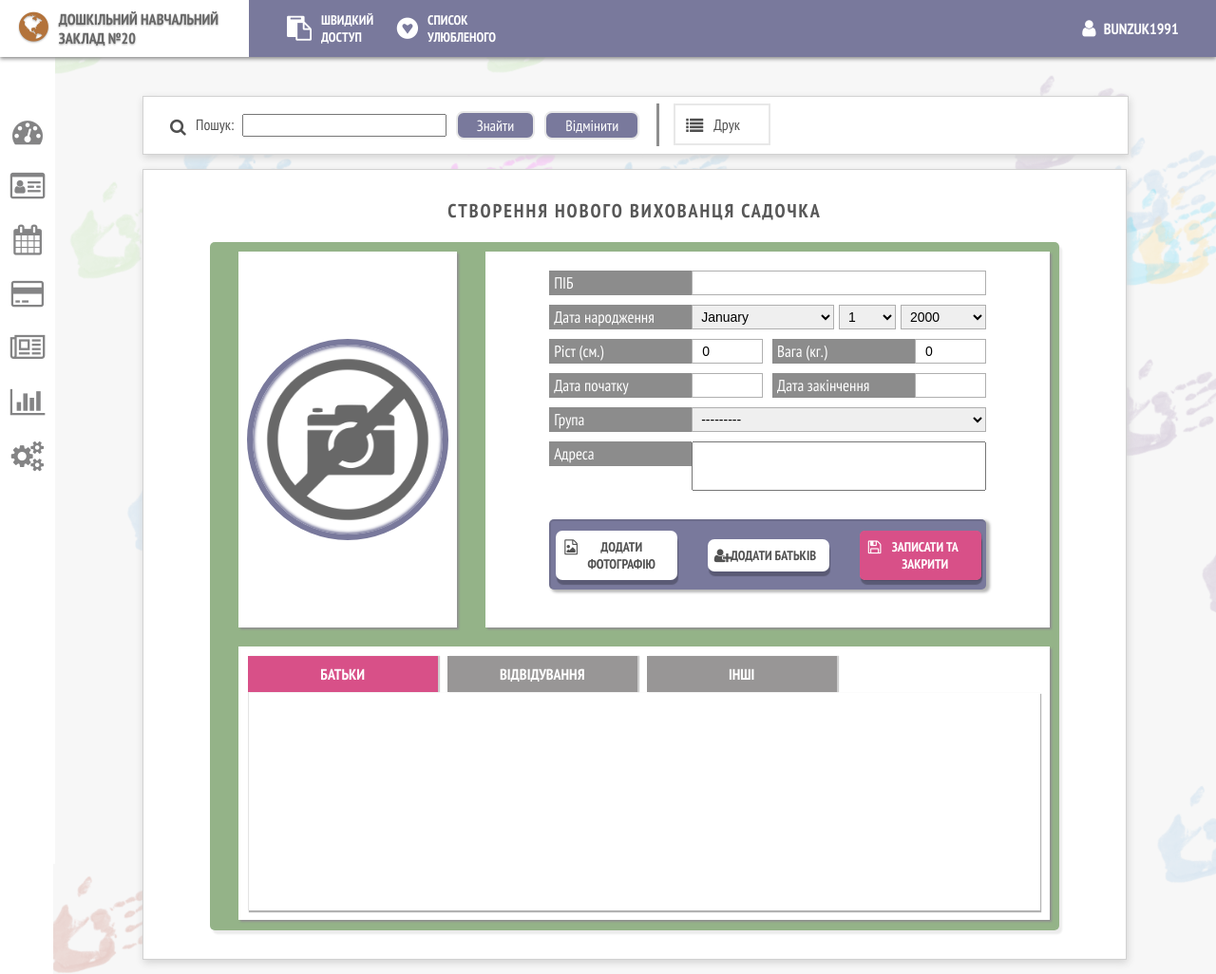
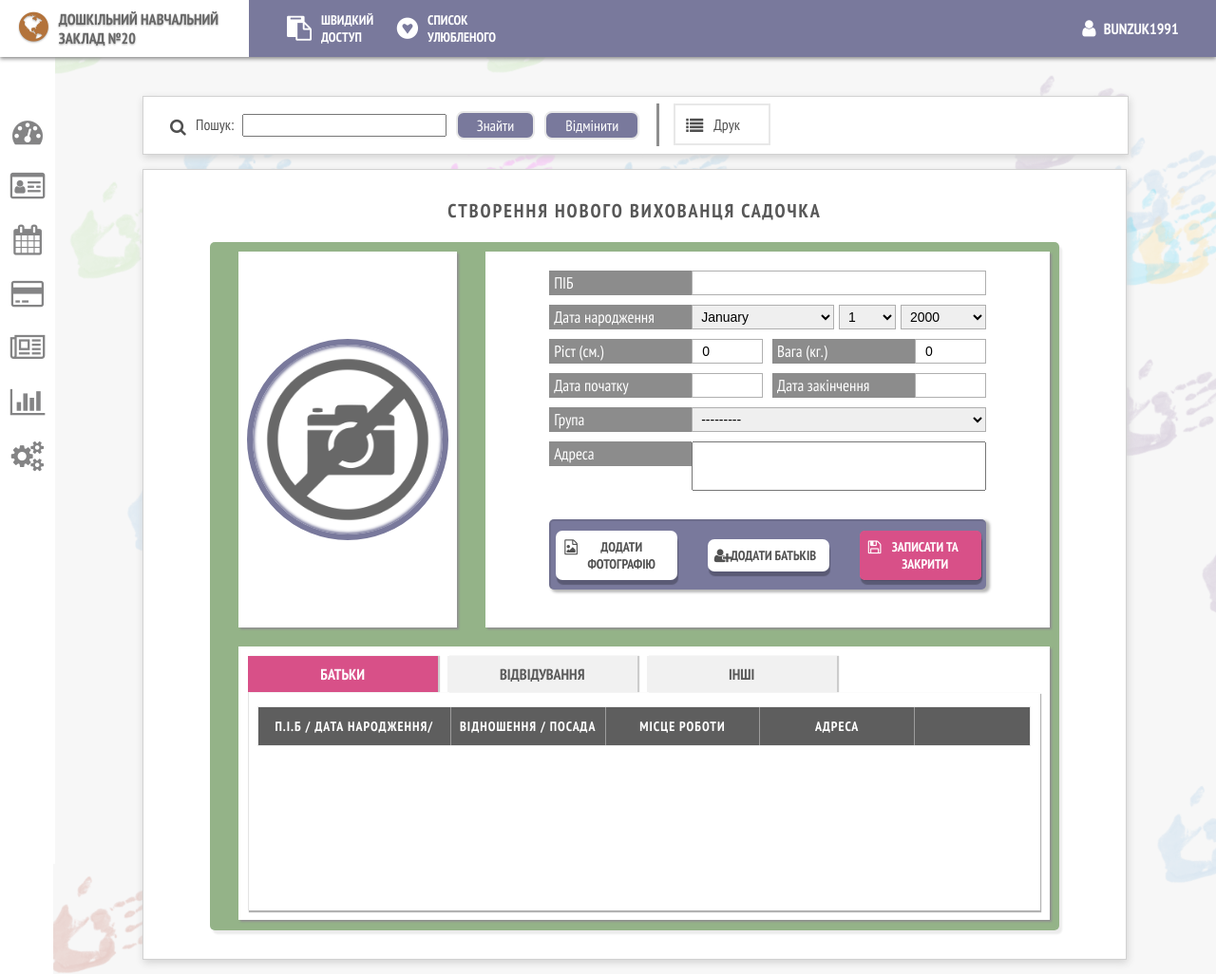
Before and after one commit to bunzuk1991/kindergarden-pro, a Django app: template garden/templates/garden/child_detail.html in a window 1280 px wide. Shown: the whole page at 95% size. Run offline with Django 3.2, Linux system fonts and the light colour scheme; the template is opened without the code that fills it: values that come from a table or form of the project are taken from there, others are empty; data comes from the database, SQL or seed files in the repository; both versions use the stored data as it was after the commit; style sheets or scripts are compiled from the project's sources; parts of the project's set-up code (start-up, migrations or seed data) failed here and were passed over; some libraries are stand-ins or nearby versions.

Commit message:
11.11.2018

```diff
--- a/garden/admin.py
+++ b/garden/admin.py
@@ -20,5 +20,3 @@ admin.site.register(Group)
 admin.site.register(Relation)
 admin.site.register(Parent)
 admin.site.register(Children, ChildrenAdmin)
-admin.site.register(PaymentGroup)
-admin.site.register(ChildPaymentGroup)
--- a/garden/models.py
+++ b/garden/models.py
@@ -90,45 +90,3 @@ class Parent(models.Model):
 
     def __str__(self):
         return '%s(%s)' % (self.fullname, self.child.fullname)
-
-
-class PaymentGroup(models.Model):
-    fullname = models.CharField(max_length=120, default='', blank=True)
-    slug = models.SlugField(default='', blank=True)
-
-    def __str__(self):
-        return self.fullname
-
-
-class ChildPaymentGroup(models.Model):
-    child = models.ForeignKey(Children, on_delete=models.CASCADE)
-    payment_group = models.ForeignKey(PaymentGroup, on_delete=models.CASCADE)
-    date_start = models.DateField(auto_now=False)
-    date_end = models.DateField(auto_now=False, blank=True, null=True)
-    enable = models.BooleanField(default=True)
-
-    def __str__(self):
-        return '%s:%s' % (self.child.fullname, self.payment_group.fullname)
-
-
-def slug_save(sender, instance, *args, **kwargs):
-    if not instance.slug:
-        if hasattr(instance, 'name'):
-            instance.slug = uniqe_slug_generator(instance, instance.name, instance.slug)
-        else:
-            instance.slug = uniqe_slug_generator(instance, instance.fullname, instance.slug)
-
-
-def group_name_create(sender, instance, *args, **kwargs):
-    if not instance.name:
-        instance.name = '%s (%s/%s)' % (instance.gardengroup.name, instance.yearin.year, instance.yearout.year)
-        print(dir(instance.yearin))
-
-
-pre_save.connect(slug_save, sender=Organisation)
-pre_save.connect(slug_save, sender=GardenGroup)
-pre_save.connect(group_name_create, sender=Group)
-pre_save.connect(slug_save, sender=Group)
-pre_save.connect(slug_save, sender=Children)
-pre_save.connect(slug_save, sender=Relation)
-pre_save.connect(slug_save, sender=PaymentGroup)
--- a/garden/templates/garden/child_detail.html
+++ b/garden/templates/garden/child_detail.html
@@ -221,6 +221,23 @@
 
                                     <ul class="list-parents">
                                         {{ formset.management_form }}
+                                        <li class="lst-parent" id="lst-title">
+                                            <div class="field-container">
+                                                <p>П.І.Б / Дата народження/ Телефон</p>
+                                            </div>
+                                            <div class="field-container">
+                                                <p>Відношення / посада</p>
+                                            </div>
+                                            <div class="field-container">
+                                                <p>Місце роботи</p>
+                                            </div>
+                                            <div class="field-container">
+                                                <p>Адреса</p>
+                                            </div>
+                                            <div class="field-container">
+                                                <p></p>
+                                            </div>
+                                        </li>
                                         {% for form_ in formset %}
                                         {{ form_.non_field_errors }}
                                             <li class="lst-parent" id="lst-{{ forloop.counter0 }}" data-operation="" data-delete="">
@@ -282,8 +299,6 @@
                                 <div class="tab">
                                     <ul class="pay-group-list">
                                         {{ pay_formset.management_form }}
-                                        {% for form_pay in pay_formset %}
-                                        {{ form_pay.non_field_errors }}
                                         <li class="pay-group-elem pay-group-title">
                                             <div class="pay-account">
                                                 <span>Порядок</span>
@@ -301,6 +316,8 @@
                                                 <span>Активність</span>
                                             </div>
                                         </li>
+                                        {% for form_pay in pay_formset %}
+                                        {{ form_pay.non_field_errors }}
                                         <li class="pay-group-elem">
                                             <div class="pay-account">
                                                 {{ form_.id }}
--- a/garden/views.py
+++ b/garden/views.py
@@ -6,6 +6,7 @@ from .forms import *
 from .mixins import UniversalMixins
 from .custom import *
 from django.utils.timezone import now
+from accounting.models import ChildPaymentGroup
 
 
 class ChildrenListView(UniversalMixins, ListView):
--- a/kindergarden/settings.py
+++ b/kindergarden/settings.py
@@ -38,6 +38,7 @@ INSTALLED_APPS = [
     'django.contrib.messages',
     'django.contrib.staticfiles',
     'garden.apps.GardenConfig',
+    'accounting.apps.AccountingConfig',
 ]
 
 MIDDLEWARE = [
--- a/static_in_dev/css/child-detail.css
+++ b/static_in_dev/css/child-detail.css
@@ -86,10 +86,10 @@
             outline: none;
             padding: 5px 10px; }
           .modal .modal-wrapper .modal-content .form-group .birth-wrapper select:nth-child(1) {
-            width: 20%;
+            width: 15%;
             margin-right: 5px; }
           .modal .modal-wrapper .modal-content .form-group .birth-wrapper select:nth-child(2) {
-            width: 50%;
+            width: 55%;
             margin-right: 5px; }
           .modal .modal-wrapper .modal-content .form-group .birth-wrapper select:nth-child(3) {
             width: 30%; }
@@ -401,11 +401,11 @@
           .content .child-details .detail-content-wrapper .line-parents .tabs-titles ul li {
             padding: 9px 0;
             margin-right: 10px;
-            background: #989696;
+            background: #f1f1f1;
             width: 200px;
             font-size: 16px;
             text-transform: uppercase;
-            color: #ffffff;
+            color: #5b5b5b;
             font-weight: bold;
             text-align: center;
             box-shadow: 2px 0 1px rgba(0, 0, 0, 0.2);
@@ -423,12 +423,10 @@
               transition: .3s;
               z-index: -1; }
             .content .child-details .detail-content-wrapper .line-parents .tabs-titles ul li:hover:after {
-              width: 50%;
-              background: #767676; }
+              width: 50%; }
           .content .child-details .detail-content-wrapper .line-parents .tabs-titles ul .active-tab {
-            background: #d85088; }
-          .content .child-details .detail-content-wrapper .line-parents .tabs-titles ul .active-tab:hover:after {
-            background: #79799c; }
+            background: #d85088;
+            color: #ffffff; }
         .content .child-details .detail-content-wrapper .line-parents .list-parents {
           display: flex;
           flex-flow: row;
@@ -440,6 +438,35 @@
             border: 1px solid #ececec;
             margin-bottom: 3px;
             height: 126px; }
+            .content .child-details .detail-content-wrapper .line-parents .list-parents .lst-parent#lst-title {
+              height: 40px;
+              margin-bottom: 0;
+              background: #5e5e5e;
+              color: #ffffff;
+              text-transform: uppercase;
+              font-weight: bold;
+              letter-spacing: 1px;
+              font-size: 14px; }
+              .content .child-details .detail-content-wrapper .line-parents .list-parents .lst-parent#lst-title p {
+                margin: 0;
+                line-height: 40px;
+                text-align: center; }
+              .content .child-details .detail-content-wrapper .line-parents .list-parents .lst-parent#lst-title .field-container:nth-child(1) {
+                width: 25%;
+                border-right: 1px solid #9d9c9c; }
+              .content .child-details .detail-content-wrapper .line-parents .list-parents .lst-parent#lst-title .field-container:nth-child(2) {
+                width: 20%;
+                border-right: 1px solid #9d9c9c; }
+              .content .child-details .detail-content-wrapper .line-parents .list-parents .lst-parent#lst-title .field-container:nth-child(3) {
+                width: 20%;
+                border-right: 1px solid #9d9c9c; }
+              .content .child-details .detail-content-wrapper .line-parents .list-parents .lst-parent#lst-title .field-container:nth-child(4) {
+                width: 20%;
+                border-right: 1px solid #9d9c9c; }
+              .content .child-details .detail-content-wrapper .line-parents .list-parents .lst-parent#lst-title .field-container:nth-child(5) {
+                width: 15%; }
+            .content .child-details .detail-content-wrapper .line-parents .list-parents .lst-parent#lst-0 {
+              border-top: none; }
             .content .child-details .detail-content-wrapper .line-parents .list-parents .lst-parent .field-container.hidden {
               display: none; }
             .content .child-details .detail-content-wrapper .line-parents .list-parents .lst-parent .field-container div {
@@ -591,6 +618,8 @@
         text-transform: uppercase;
         font-weight: bold;
         letter-spacing: 1px;
-        font-size: 14px; }
+        font-size: 14px;
+        height: 40px;
+        line-height: 15px; }
 
 /*# sourceMappingURL=child-detail.css.map */
--- a/static_in_dev/scss/child-detail.scss
+++ b/static_in_dev/scss/child-detail.scss
@@ -112,11 +112,11 @@
           }
 
           select:nth-child(1) {
-            width: 20%;
+            width: 15%;
             margin-right: 5px;
           }
           select:nth-child(2) {
-            width: 50%;
+            width: 55%;
             margin-right: 5px;
           }
           select:nth-child(3) {
@@ -543,11 +543,11 @@
               li {
                 padding: 9px 0;
                 margin-right: 10px;
-                background: #989696;
+                background: #f1f1f1;
                 width: 200px;
                 font-size: 16px;
                 text-transform: uppercase;
-                color: #ffffff;
+                color: #5b5b5b;
                 font-weight: bold;
                 text-align: center;
                 box-shadow: 2px 0 1px rgba(0,0,0,.2);
@@ -570,18 +570,19 @@
 
                 &:hover:after {
                   width: 50%;
-                  background: #767676;
+                  //background: #79799c;
                 }
 
               }
 
               .active-tab {
                 background: #d85088;
+                color: #ffffff;
               }
 
-              .active-tab:hover:after {
-                background: #79799c;
-              }
+              //.active-tab:hover:after {
+              //  background: #79799c;
+              //}
             }
           }
 
@@ -597,6 +598,47 @@
               border: 1px solid #ececec;
               margin-bottom: 3px;
               height: 126px;
+
+              &#lst-title {
+                height: 40px;
+                margin-bottom: 0;
+                background: #5e5e5e;
+                color: #ffffff;
+                text-transform: uppercase;
+                font-weight: bold;
+                letter-spacing: 1px;
+                font-size: 14px;
+
+                p {
+                  margin: 0;
+                  line-height: 40px;
+                  text-align: center;
+                }
+
+                .field-container:nth-child(1){
+                  width: 25%;
+                  border-right: 1px solid #9d9c9c;
+                }
+                .field-container:nth-child(2){
+                  width: 20%;
+                  border-right: 1px solid #9d9c9c;
+                }
+                .field-container:nth-child(3){
+                  width: 20%;
+                  border-right: 1px solid #9d9c9c;
+                }
+                .field-container:nth-child(4){
+                  width: 20%;
+                  border-right: 1px solid #9d9c9c;
+                }
+                .field-container:nth-child(5){
+                  width: 15%;
+                }
+              }
+
+              &#lst-0 {
+                border-top: none;
+              }
 
               .field-container {
 
@@ -822,6 +864,8 @@
             font-weight: bold;
             letter-spacing: 1px;
             font-size: 14px;
+            height: 40px;
+            line-height: 15px;
           }
         }
       }
```
Also changed, not shown: db.sqlite3.
